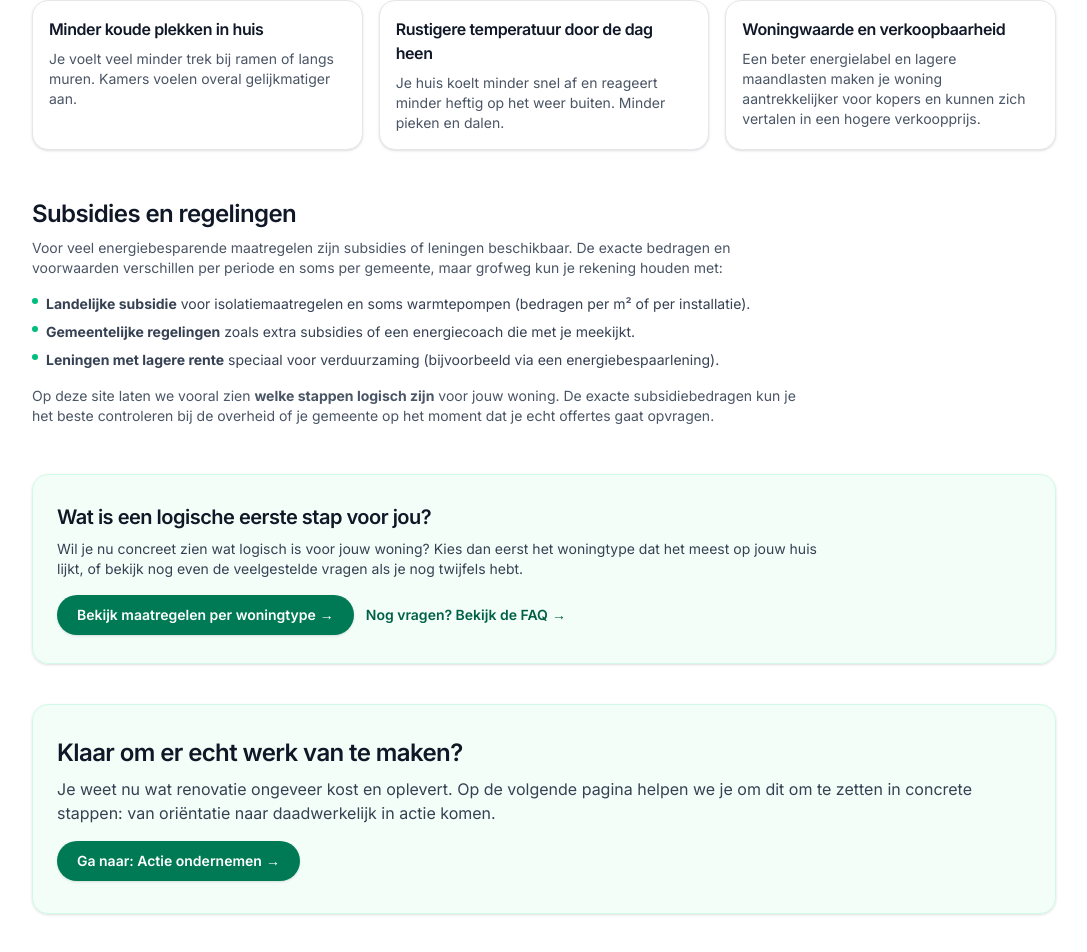
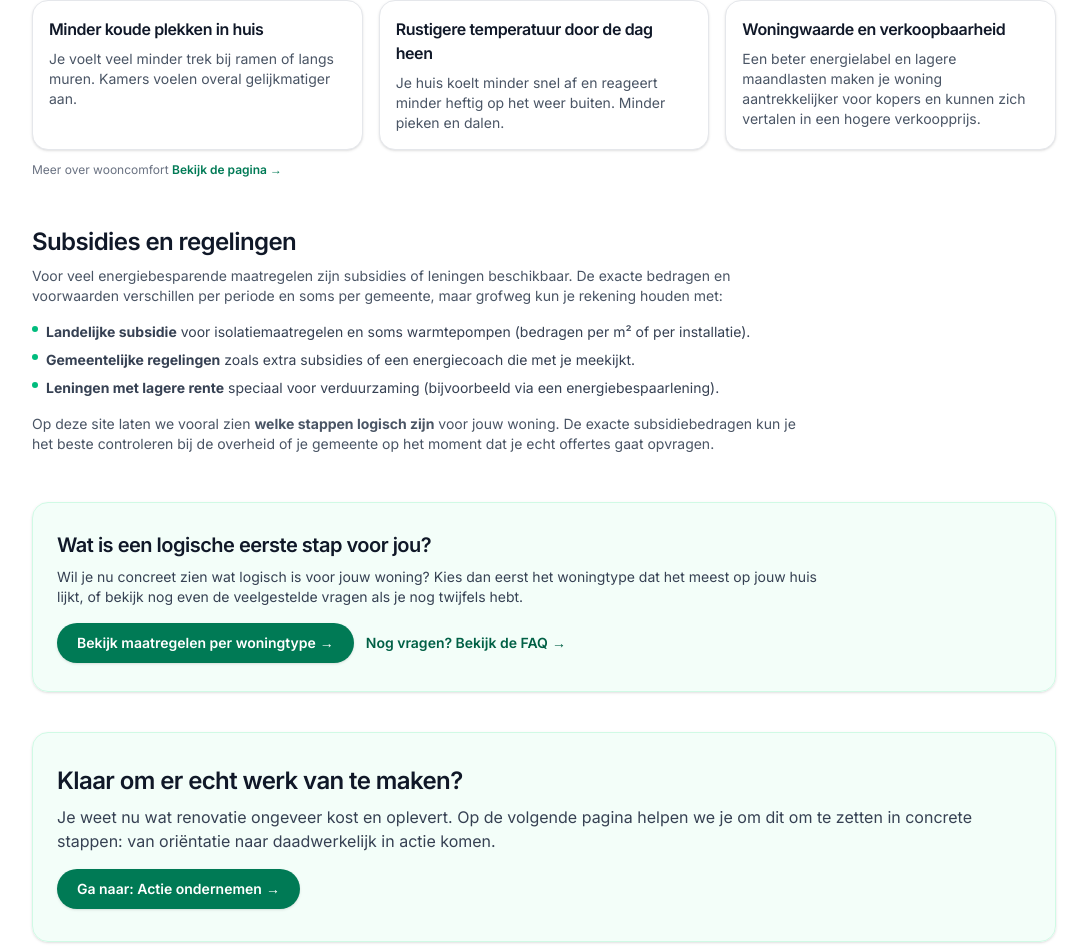
Before and after one commit to tjmichiels/renoveerjewoning, a Next.js app: page /financieel in a window 1280 px wide. Shown: the part 761-1713 px from the top of the page, without its empty margins (96-1183 px from the left). Built offline with nearby package versions, Linux system fonts and the light colour scheme.

Commit message:
Link naar Wooncomfort-pagina vanuit Financieel-pagina

```diff
--- a/app/financieel/page.tsx
+++ b/app/financieel/page.tsx
@@ -140,7 +140,8 @@ export default function FinancieelPage() {
                                     Minder koude plekken in huis
                                 </h3>
                                 <p className="mt-2 text-sm text-gray-600">
-                                    Je voelt veel minder trek bij ramen of langs muren. Kamers voelen overal gelijkmatiger aan.
+                                    Je voelt veel minder trek bij ramen of langs muren. Kamers voelen overal
+                                    gelijkmatiger aan.
                                 </p>
                             </div>
                             <div className="rounded-2xl border border-gray-200 bg-white p-4 shadow-sm">
@@ -148,7 +149,8 @@ export default function FinancieelPage() {
                                     Rustigere temperatuur door de dag heen
                                 </h3>
                                 <p className="mt-2 text-sm text-gray-600">
-                                    Je huis koelt minder snel af en reageert minder heftig op het weer buiten. Minder pieken en dalen.
+                                    Je huis koelt minder snel af en reageert minder heftig op het weer buiten. Minder
+                                    pieken en dalen.
                                 </p>
                             </div>
                             <div className="rounded-2xl border border-gray-200 bg-white p-4 shadow-sm">
@@ -156,10 +158,20 @@ export default function FinancieelPage() {
                                     Woningwaarde en verkoopbaarheid
                                 </h3>
                                 <p className="mt-2 text-sm text-gray-600">
-                                    Een beter energielabel en lagere maandlasten maken je woning aantrekkelijker voor kopers en kunnen zich vertalen in een hogere verkoopprijs.
+                                    Een beter energielabel en lagere maandlasten maken je woning aantrekkelijker voor
+                                    kopers en kunnen zich vertalen in een hogere verkoopprijs.
                                 </p>
                             </div>
                         </div>
+                        <p className="mt-3 text-xs text-gray-500">
+                            Meer over wooncomfort{" "}
+                            <Link
+                                href="/wooncomfort"
+                                className="font-semibold text-emerald-700 hover:text-emerald-900"
+                            >
+                                Bekijk de pagina →
+                            </Link>
+                        </p>
                     </section>
 
                     {/* Sectie: subsidies en regelingen (hoog over, geen calculator) */}
```
